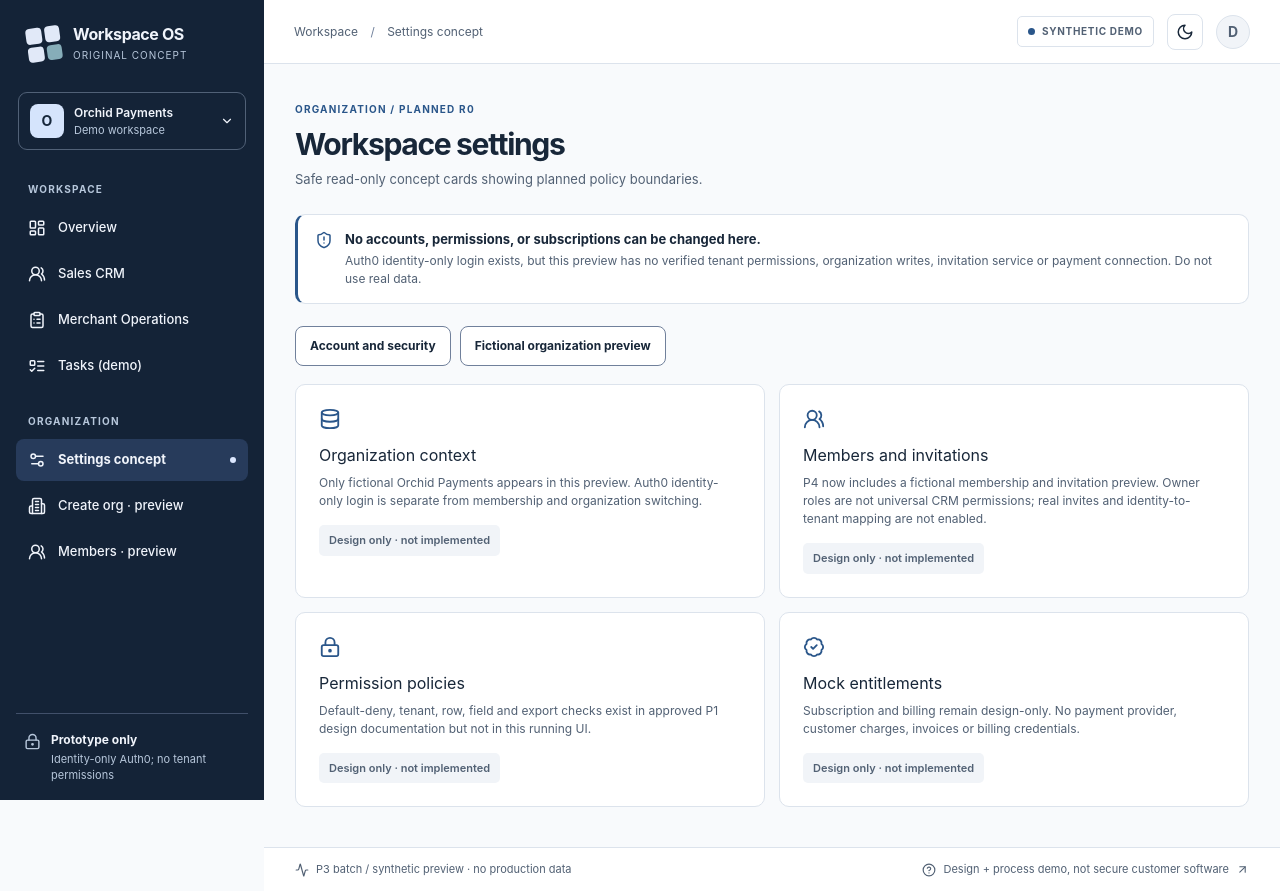
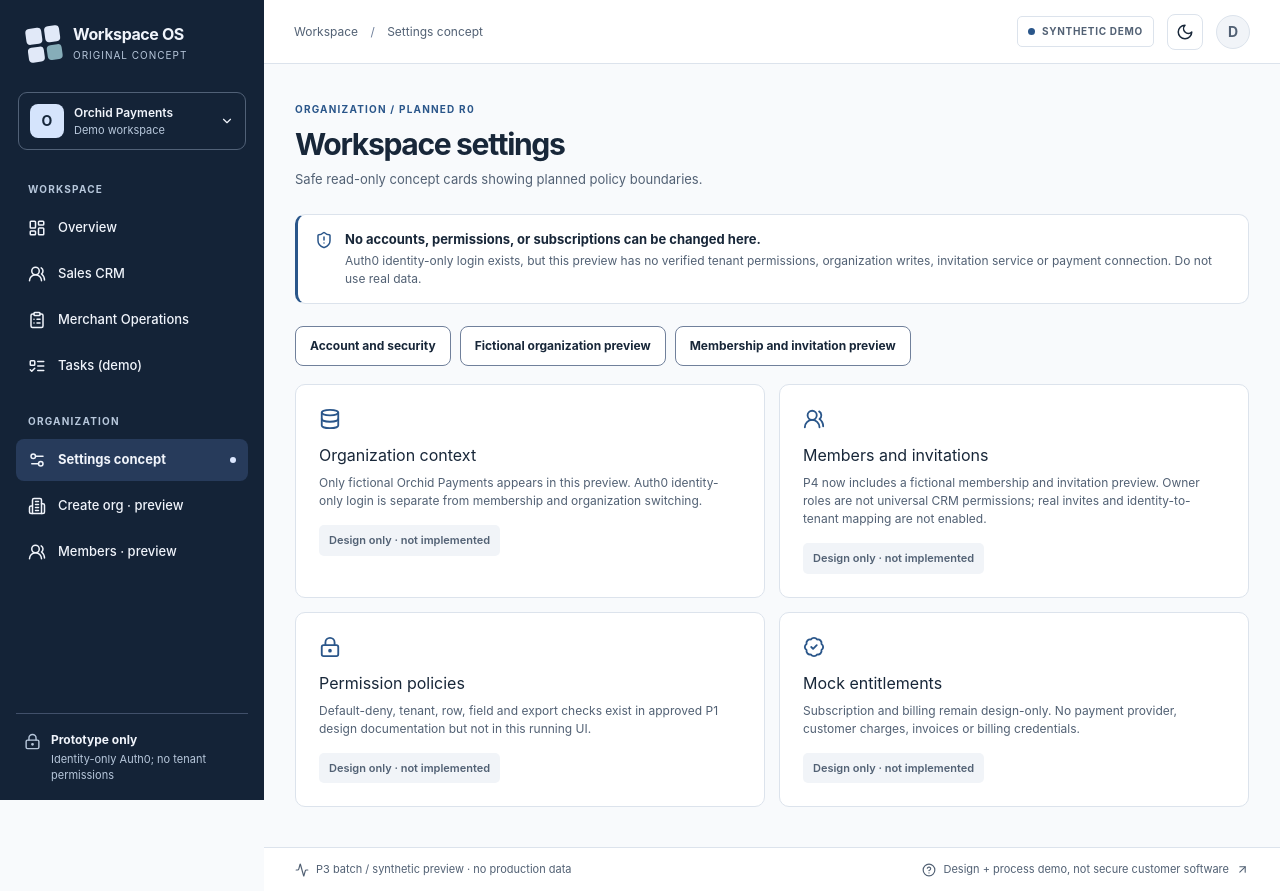
Before and after one commit to owaisprog/Zoho-Clone, a Next.js app in the folder frontend/: page /app/settings in a window 1280 px wide. Built offline with nearby package versions, Linux system fonts and the light colour scheme.

Commit message:
feat(P4.06-10): add fictional workspace and invitation preview navigation

```diff
--- a/frontend/src/app/app/settings/page.tsx
+++ b/frontend/src/app/app/settings/page.tsx
@@ -44,6 +44,7 @@ export default function SettingsConceptPage() {
       <div className="action-row" style={{ marginBottom: 18 }}>
         <Link className="btn" href="/account">Account and security</Link>
         <Link className="btn" href="/app/organization/new">Fictional organization preview</Link>
+        <Link className="btn" href="/app/organization/memberships">Membership and invitation preview</Link>
       </div>
       <div className="settings-grid">
         {sections.map(({ title, body, icon: Icon }) => (
```
